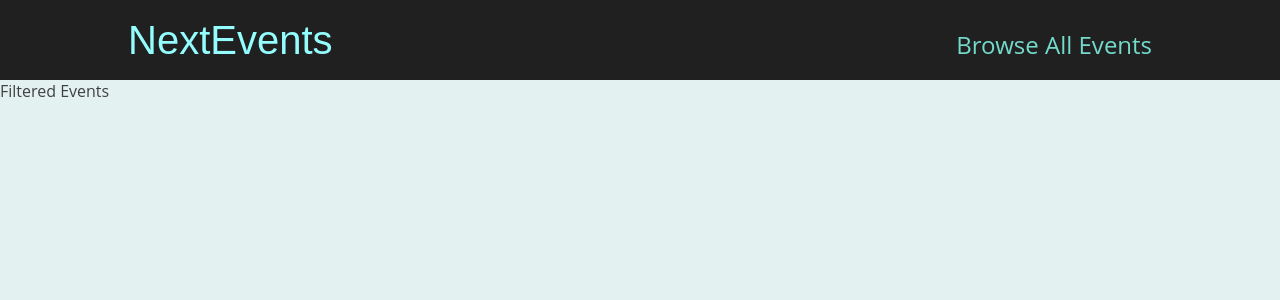
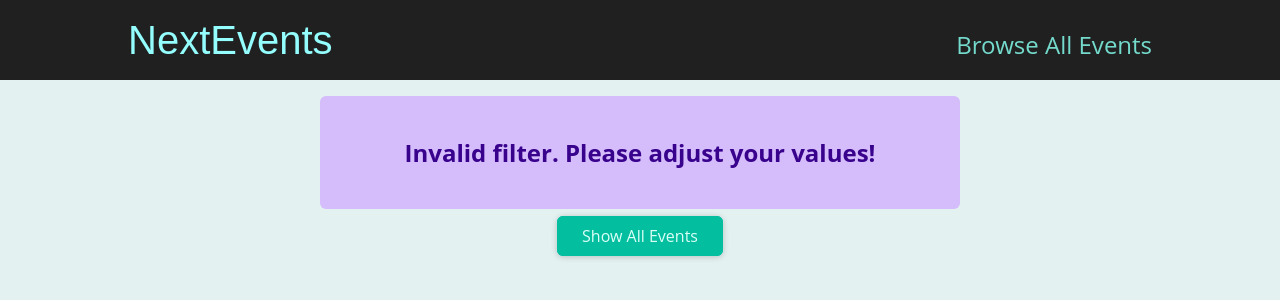
Before and after one commit to NourAlSalhi/Nextjs--routing, a Next.js app: page /events in a window 1280 px wide. Shown: the top 300 px of the page. Built offline with nearby package versions, Linux system fonts and the light colour scheme.

Commit message:
add filtered event

```diff
--- a/pages/events/[...slug].js
+++ b/pages/events/[...slug].js
@@ -1,9 +1,69 @@
-const FilteredEventsPage = () => {
+import { useRouter } from 'next/router';
+import { getFilteredEvents } from '../../dummy-data';
+import EventList from '../../components/events/EventList';
+import ResultsTitle from '../../components/events/ResultsTitle';
+import Button from '../../components/ui/Button';
+import ErrorAlert from '../../components/ui/ErrorAlert';
+
+function FilteredEventsPage() {
+  const router = useRouter();
+  const filterData = router.query.slug;
+
+  if (!filterData) {
+    return <p className='center'>Loading...</p>;
+  }
+
+  const filteredYear = filterData[0];
+  const filteredMonth = filterData[1];
+  const numYear = +filteredYear;
+  const numMonth = +filteredMonth;
+
+  if (
+    isNaN(numYear) ||
+    isNaN(numMonth) ||
+    numYear > 2030 ||
+    numYear < 2021 ||
+    numMonth < 1 ||
+    numMonth > 12
+  ) {
+    return (
+      <>
+        <ErrorAlert>
+          <p>Invalid filter. Please adjust your values!</p>
+        </ErrorAlert>
+        <div className='center'>
+          <Button link='/events'>Show All Events</Button>
+        </div>
+      </>
+    );
+  }
+
+  const filteredEvents = getFilteredEvents({
+    year: numYear,
+    month: numMonth,
+  });
+
+  if (!filteredEvents || filteredEvents.length === 0) {
+    return (
+      <>
+        <ErrorAlert>
+          <p>No events found for the chosen filter!</p>
+        </ErrorAlert>
+        <div className='center'>
+          <Button link='/events'>Show All Events</Button>
+        </div>
+      </>
+    );
+  }
+
+  const date = new Date(numYear, numMonth - 1);
+
   return (
-    <div>
-        Filtered Events
-    </div>
-  )
+    <>
+      <ResultsTitle date={date} />
+      <EventList items={filteredEvents} />
+    </>
+  );
 }
 
-export default FilteredEventsPage
+export default FilteredEventsPage;
```
